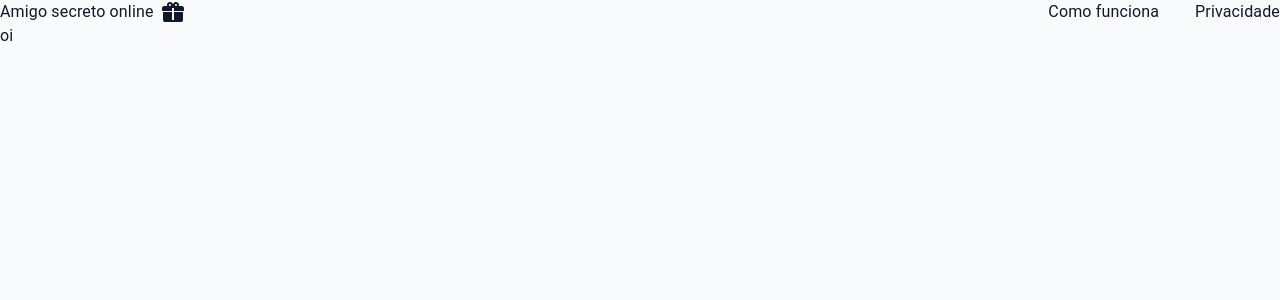
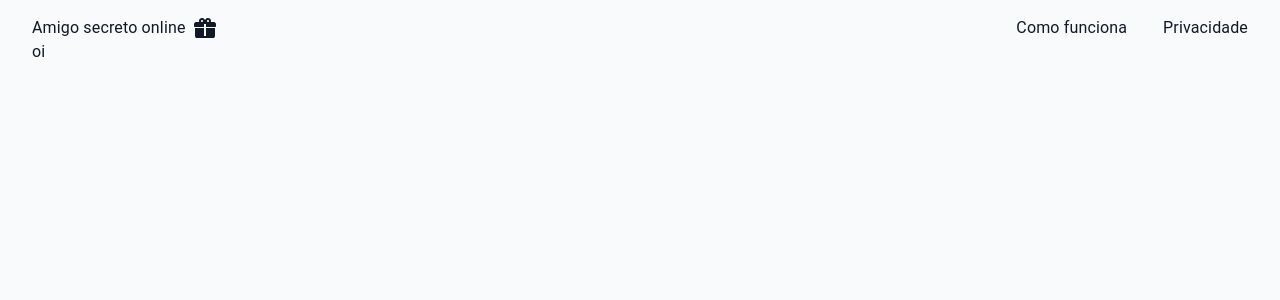
Before and after one commit to AndreNascimento1998/Gift-Match, a React (Vite) app: page /register in a window 1280 px wide. Shown: the top 300 px of the page. Built offline with nearby package versions, Linux system fonts and the light colour scheme.

Commit message:
feat: update VisitorLayout structure and improve HeaderVisitor styling

```diff
--- a/src/layouts/VisitorLayout/Index.tsx
+++ b/src/layouts/VisitorLayout/Index.tsx
@@ -6,10 +6,10 @@ type VisitorLayoutProps = {
 
 const VisitorLayout = ({ children }: VisitorLayoutProps) => {
     return (
-        <>
+        <main className="py-4 px-8">
             <HeaderVisitor />
             {children}
-        </>
+        </main>
     )
 }
 
--- a/src/pages/HeaderVisitor/Index.tsx
+++ b/src/pages/HeaderVisitor/Index.tsx
@@ -8,7 +8,7 @@ const HeaderVisitor = () => {
     const { toggleTheme } = headerHook
 
     return (
-        <header className="flex justify-between bg-background-default">
+        <header className="flex justify-between items-center bg-background-default">
             <section className="hidden md:flex items-center gap-2">
                 <h1>Amigo secreto online </h1>
                 <GiftIcon
--- a/src/tailwind.css
+++ b/src/tailwind.css
@@ -44,7 +44,7 @@
 :root[data-theme="dark"] {
     color-scheme: dark;
 
-    --color-background: #0b1220;
+    --color-background: #110f0f;
     --color-surface: #0f172a;
     --color-border: #1f2937;
     --color-main: #e5e7eb;
```
